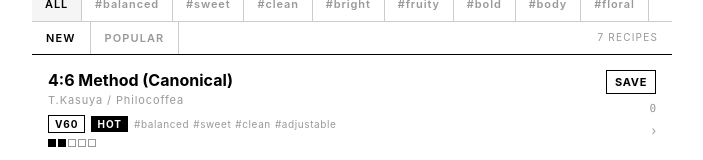
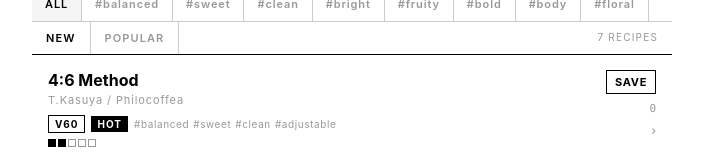
Before and after one commit to shippoworks/brew, a React (Vite) app: page / in a window 1280 px wide. Shown: the part 196-356 px from the top of the page, without its empty margins (288-991 px from the left). Built offline with nearby package versions, Linux system fonts and the light colour scheme.

Commit message:
4:6メソッドタイトル編集

```diff
--- a/src/data/recipes.ts
+++ b/src/data/recipes.ts
@@ -145,8 +145,8 @@ export const recipes: Recipe[] = [
   {
     id: "recipe_007",
     meta: {
-      title: "4:6 Method (Canonical)",
-      title_ja: "4:6メソッド（正規版）",
+      title: "4:6 Method",
+      title_ja: "4:6メソッド",
       creator: "T.Kasuya / Philocoffea",
       grind: { comandante: 30, timemore: 22, zpresso: 4.2, varia: 7, label: "Coarse", label_ja: "粗め" },
       desc: "The original World Brewers Cup 2016 winning recipe by Tetsu Kasuya. Five equal 60g pours divide into two phases: the first two pours (40%) control flavor — sweetness vs. acidity — while the last three pours (60%) control strength. Each pour begins only once the previous has fully drained. Adjust the first pour split to dial in your cup.",
```
